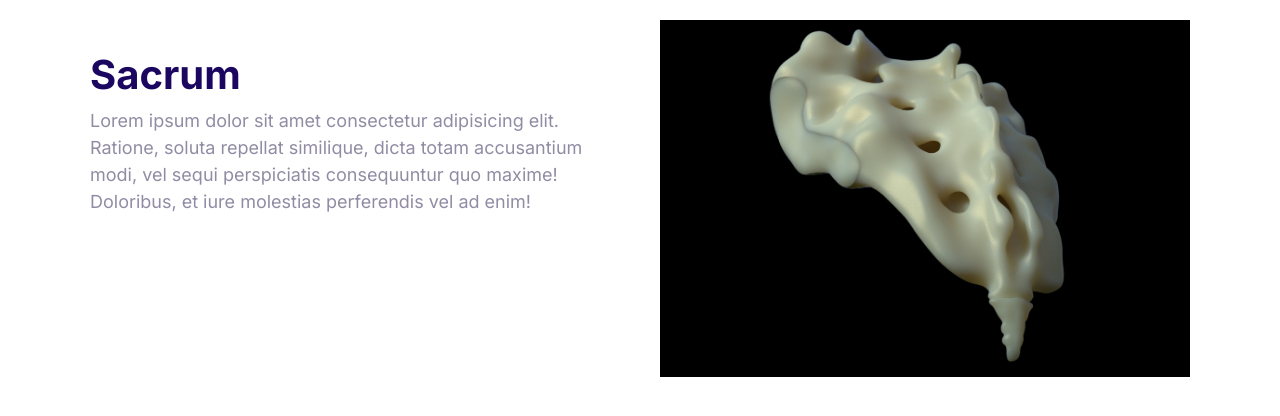
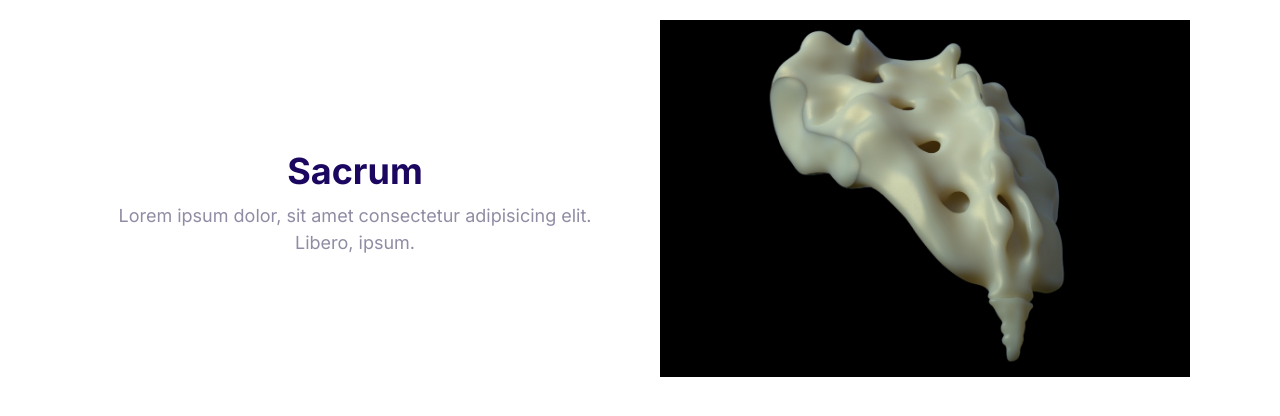
Before and after one commit to NilupulPerera/nilufy, a website built with Parcel: page index.html in a window 1280 px wide. Built offline with nearby package versions, Linux system fonts and the light colour scheme.

Commit message:
Define body, h1, h2, h3 for 768px

```diff
--- a/css/styles.css
+++ b/css/styles.css
@@ -14,7 +14,7 @@
 *::before {
 	box-sizing: border-box;
 }
-/* --------------------------------------------------------- */
+/*------------------------------------------*/
 /* Typography */
 ::selection {
 	background: var(--color-primary);
@@ -57,6 +57,24 @@ p {
 	margin-top: 0;
 }
 
+@media screen and (min-width: 768px) {
+	body {
+		font-size: 2rem;
+	}
+
+	h1 {
+		font-size: 7.5rem;
+	}
+
+	h2 {
+		font-size: 3.8rem;
+	}
+
+	h3 {
+		font-size: 2.7rem;
+	}
+}
+
 @media screen and (min-width: 1024px) {
 	body {
 		font-size: 1.8rem;
@@ -67,21 +85,29 @@ p {
 	}
 
 	h2 {
-		font-size: 4rem;
+		font-size: 3.6rem;
 	}
 
 	h3 {
 		font-size: 2.4rem;
 	}
 }
-/* --------------------------------------------------------- */
+/*------------------------------------------*/
 .container {
 	max-width: 1140px;
 	margin: 0 auto;
 }
-/* --------------------------------------------------------- */
+/*------------------------------------------*/
 .image-description {
     padding: 2rem;
+}
+
+.image-heading {
+	text-align: center;
+}
+
+.image-text {
+	text-align: center;
 }
 
 .image-container {
@@ -89,9 +115,10 @@ p {
     padding: 2rem;
 
 }
-/* --------------------------------------------------------- */
+/*------------------------------------------*/
 .grid {
     display: grid;
+	align-items: center;
 }
 
 @media screen and (min-width: 768px) {
@@ -99,3 +126,4 @@ p {
         grid-template-columns: repeat(2, 1fr);
     }
 }
+/*------------------------------------------*/
--- a/index.html
+++ b/index.html
@@ -27,13 +27,10 @@
 		<section class="container">
 			<div class="grid grid--1x2">
 				<div class="image-description">
-					<h2>Sacrum</h2>
-					<p>
-						Lorem ipsum dolor sit amet consectetur adipisicing elit. Ratione,
-						soluta repellat similique, dicta totam accusantium modi, vel sequi
-						perspiciatis consequuntur quo maxime! Doloribus, et iure molestias
-						perferendis vel ad enim!
-					</p>
+						<h2 class="image-heading">Sacrum</h2>
+						<p class="image-text">
+							Lorem ipsum dolor, sit amet consectetur adipisicing elit. Libero, ipsum.
+						</p>
 				</div>
 				<img
 					class="image-container"
```
